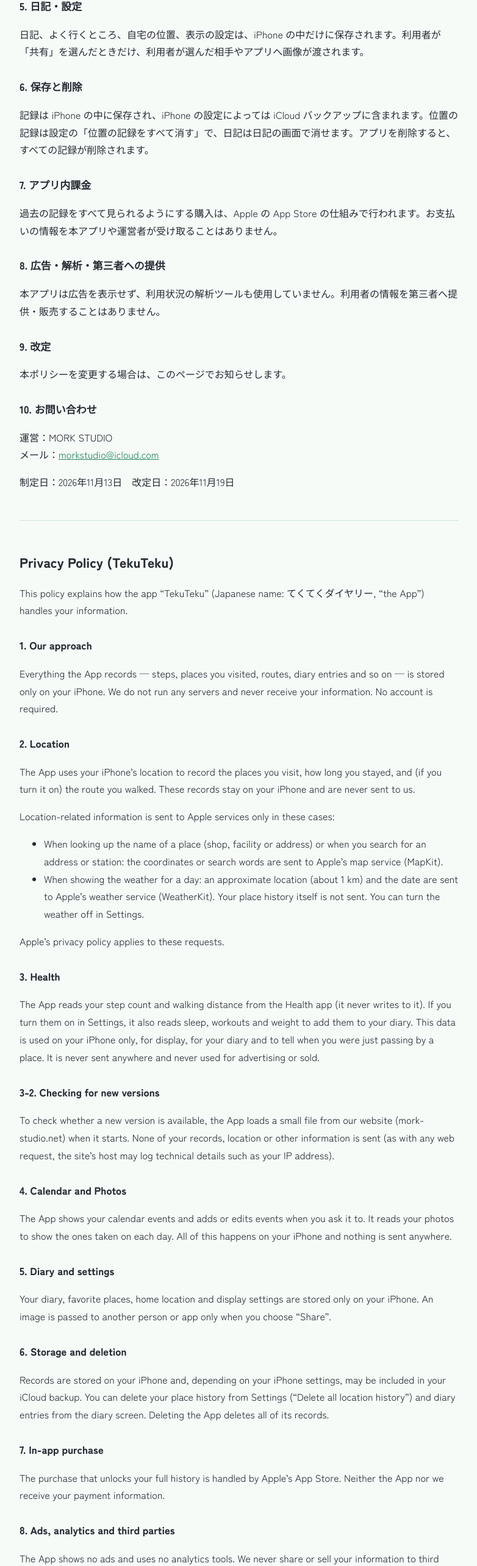
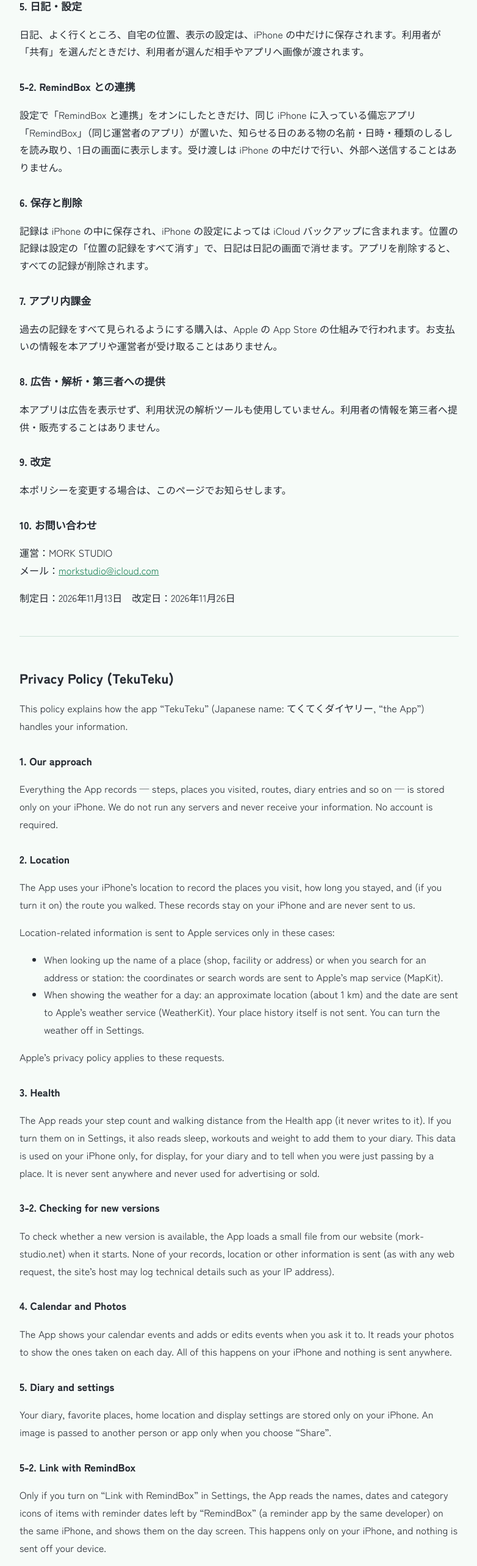
Before and after one commit to moanoco-mork/mork-studio, a plain HTML site: page tekuteku/privacy.html in a window 1280 px wide. Shown: the part 1380-3948 px from the top of the page at 61% size, without its empty margins (248-1030 px from the left). Drawn offline with Linux system fonts and the light colour scheme; a web font is replaced by a local one.

Commit message:
てくてくのプライバシーポリシーに 5-2 RemindBox との連携（1.0.4）
Co-Authored-By: Claude Opus 5.5 <noreply@anthropic.com>
Claude-Session: https://claude.ai/code/session_01WoLvv5ozhakkJfEWvCF7kD

```diff
--- a/tekuteku/privacy.html
+++ b/tekuteku/privacy.html
@@ -35,6 +35,9 @@
 <h2>5. 日記・設定</h2>
 <p>日記、よく行くところ、自宅の位置、表示の設定は、iPhone の中だけに保存されます。利用者が「共有」を選んだときだけ、利用者が選んだ相手やアプリへ画像が渡されます。</p>
 
+<h2>5-2. RemindBox との連携</h2>
+<p>設定で「RemindBox と連携」をオンにしたときだけ、同じ iPhone に入っている備忘アプリ「RemindBox」（同じ運営者のアプリ）が置いた、知らせる日のある物の名前・日時・種類のしるしを読み取り、1日の画面に表示します。受け渡しは iPhone の中だけで行い、外部へ送信することはありません。</p>
+
 <h2>6. 保存と削除</h2>
 <p>記録は iPhone の中に保存され、iPhone の設定によっては iCloud バックアップに含まれます。位置の記録は設定の「位置の記録をすべて消す」で、日記は日記の画面で消せます。アプリを削除すると、すべての記録が削除されます。</p>
 
@@ -49,7 +52,7 @@
 
 <h2>10. お問い合わせ</h2>
 <p>運営：MORK STUDIO<br>メール：<a href="mailto:morkstudio@icloud.com">morkstudio@icloud.com</a></p>
-<p>制定日：2026年11月13日　改定日：2026年11月19日</p>
+<p>制定日：2026年11月13日　改定日：2026年11月26日</p>
 
 <hr>
 
@@ -80,6 +83,9 @@
 <h2>5. Diary and settings</h2>
 <p>Your diary, favorite places, home location and display settings are stored only on your iPhone. An image is passed to another person or app only when you choose “Share”.</p>
 
+<h2>5-2. Link with RemindBox</h2>
+<p>Only if you turn on “Link with RemindBox” in Settings, the App reads the names, dates and category icons of items with reminder dates left by “RemindBox” (a reminder app by the same developer) on the same iPhone, and shows them on the day screen. This happens only on your iPhone, and nothing is sent off your device.</p>
+
 <h2>6. Storage and deletion</h2>
 <p>Records are stored on your iPhone and, depending on your iPhone settings, may be included in your iCloud backup. You can delete your place history from Settings (“Delete all location history”) and diary entries from the diary screen. Deleting the App deletes all of its records.</p>
 
@@ -94,5 +100,5 @@
 
 <h2>10. Contact</h2>
 <p>MORK STUDIO<br>Email: <a href="mailto:morkstudio@icloud.com">morkstudio@icloud.com</a></p>
-<p>Effective: November 13, 2026 / Updated: November 19, 2026</p>
+<p>Effective: November 13, 2026 / Updated: November 26, 2026</p>
 </main></body></html>
```
